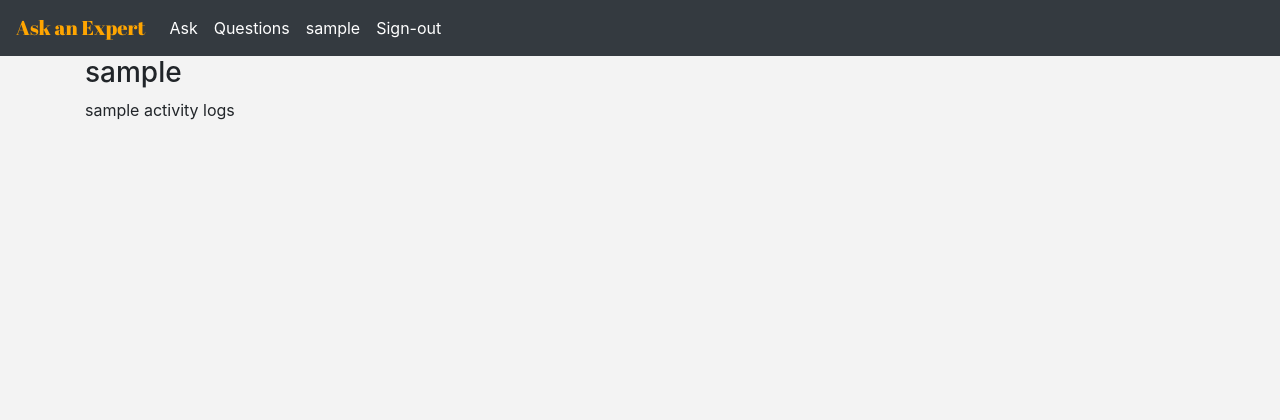
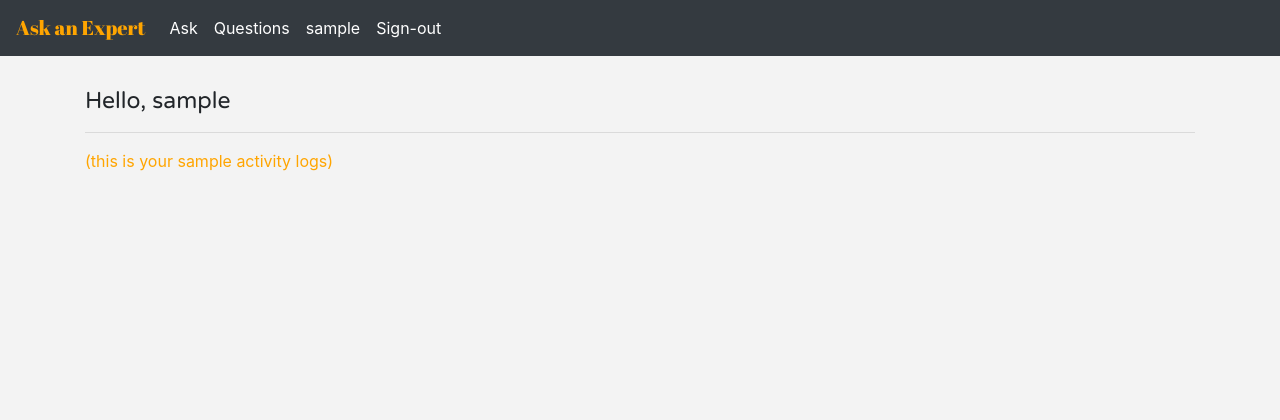
Before and after one commit to fredcodee/askme, a Flask app: page /profile in a window 1280 px wide. Shown: the top 420 px of the page. Run offline with Flask 2, Linux system fonts and the light colour scheme; the visitor is signed in with stand-in values (Sample User, id 1); data comes from the database, SQL or seed files in the repository; data that the repository does not hold is empty; style sheets or scripts are compiled from the project's sources; some libraries are stand-ins or nearby versions.

Commit message:
profile page designed

```diff
--- /dev/null
+++ b/app/static/profile.css
@@ -0,0 +1,94 @@
+html, body {
+  background-color: #F3F3F3;
+  height: 100%;
+  margin: 0;
+  padding: 0;
+}
+
+.wrapper {
+  position: relative;
+  min-height: 100%;
+}
+
+.contents {
+  min-height: 1200px;
+}
+
+header .navbar-dark .navbar-brand {
+  color: orange;
+  font-family: "Abril Fatface", cursive;
+}
+
+header .navbar-dark .navbar-nav .nav-link {
+  color: #fff;
+}
+
+footer {
+  position: absolute;
+  bottom: 0;
+  /* absolutely bottom */
+  width: 100%;
+  margin-top: 4rem;
+  background-color: #343a40 !important;
+}
+
+footer .list {
+  padding-top: 1.5rem;
+}
+
+footer .list ul {
+  list-style: none;
+}
+
+footer .list ul li {
+  color: white;
+}
+
+footer .list .hd {
+  font-family: "Varela Round", sans-serif;
+  font-size: 1.2rem;
+}
+
+footer .sec3 {
+  text-align: center;
+}
+
+footer .sec3 a {
+  text-decoration: none;
+  color: orange;
+}
+
+footer .sec3 a:hover {
+  text-decoration: line-through;
+}
+
+footer small {
+  color: papayawhip;
+}
+
+.clearfix {
+  padding: 20px;
+}
+
+.user {
+  margin-top: 2rem;
+}
+
+.user h3 {
+  font-family: "Varela Round", sans-serif;
+  font-size: 23px;
+}
+
+.user p {
+  color: orange;
+}
+
+.packets .qq {
+  font-family: "Varela Round", sans-serif;
+  font-size: 24px;
+}
+
+.packets .aa span {
+  color: seagreen;
+}
+/*# sourceMappingURL=profile.css.map */
--- a/app/static/profile.scss
+++ b/app/static/profile.scss
@@ -0,0 +1,23 @@
+@import 'layout';
+
+.user{
+  margin-top: 2rem;
+  h3{
+    font-family: $con-style;
+    font-size: 23px;
+  }
+  p{
+    color: orange;
+  }
+}
+.packets{
+    .qq{
+      font-family: $con-style;
+      font-size: 24px;
+    }
+    .aa{
+      span{
+      color: seagreen;
+      }
+    }
+  }
--- a/app/templates/profile.html
+++ b/app/templates/profile.html
@@ -10,15 +10,17 @@
 {% block con%}
 <div class="container">
   <div class="user">
-    <h3>{{ current_user.username}}</h3>
-    <p>{{ current_user.username}} activity logs</p>
+    <h3>Hello, {{ current_user.username}}</h3>
+    <hr>
+    <p>(this is your {{ current_user.username}} activity logs)</p>
   </div>
   <div class="packets">
     {% for log in get_log %}
       <p class="mb-1" style="color:black">@{{log.qna.username}} asked on <small>{{log.dateposted.strftime("%b %d %Y %H:%M:%S")}}</small></p>
-      <p>{{log.question}}</p>
-      <p>{{log.answer}}</p>
-      <a href="/delete/{{log.id}}"><button>Delete</button></a>
+      <p class="qq">{{log.question}}</p>
+      <p class="aa">answer - <span>{{log.answer}}</span></p>
+      <a href="/delete/{{log.id}}"><button class="btn btn-danger">Delete</button></a>
+      <hr>
     {% endfor %}
   </div>
 </div>
```
Also changed, not shown: 1 other file.
